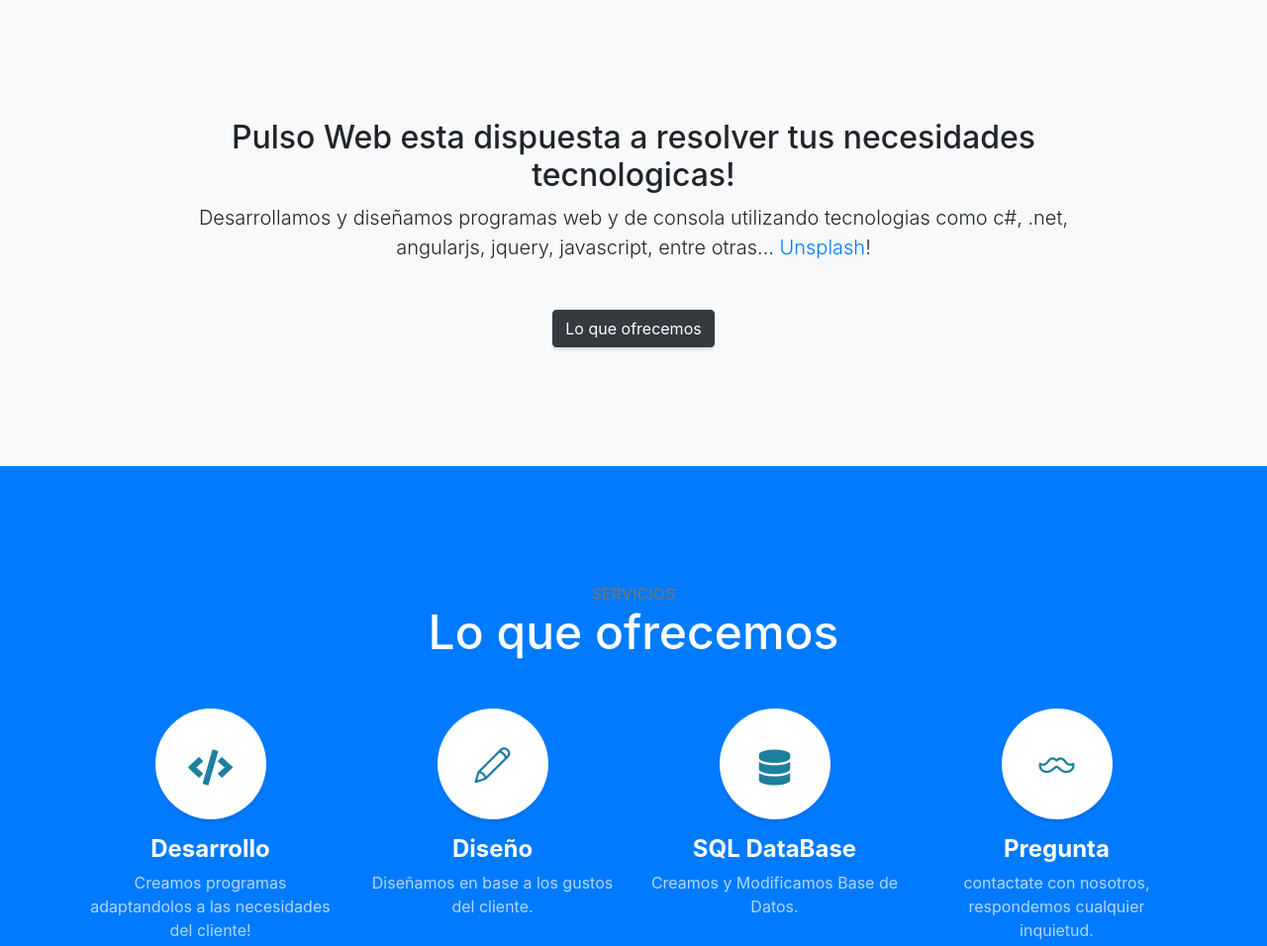
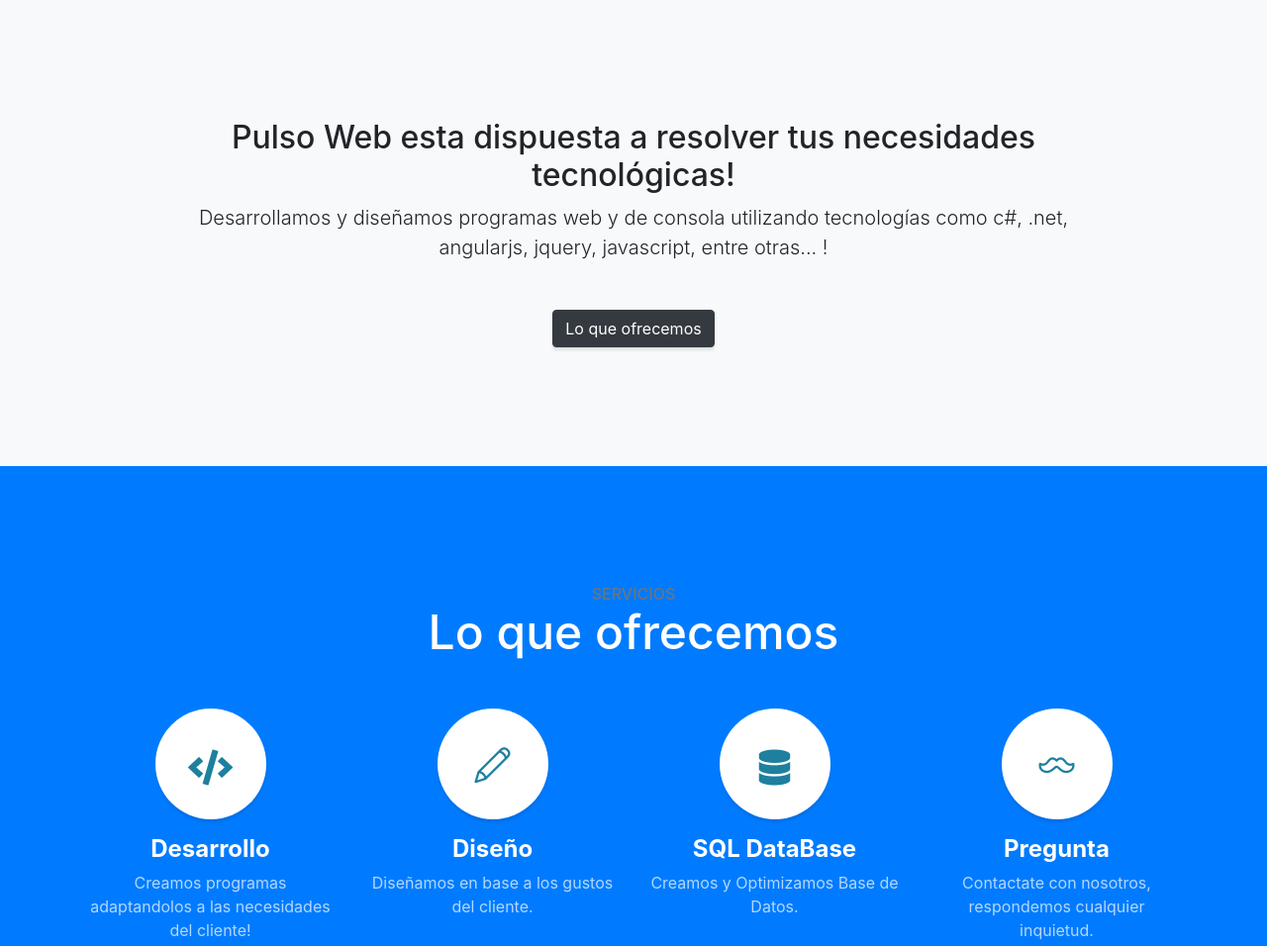
Before and after one commit to pulsoWeb/pulsoWeb.github.io, a website with bundled scripts: page index.html in a window 1280 px wide. Shown: the part 800-1756 px from the top of the page at 99% size. Built offline with nearby package versions, Linux system fonts and the light colour scheme.

Commit message:
correcciones

```diff
--- a/index.html
+++ b/index.html
@@ -49,9 +49,9 @@
         <div class="container text-center my-auto">
             <h1 class="mb-1">Pulso Web</h1>
             <h3 class="mb-5">
-                <em>Nuestro ingenio a tu disposicion</em>
+                <em>Nuestro ingenio a tu disposici&oacute;n</em>
             </h3>
-            <a class="btn btn-primary btn-xl js-scroll-trigger" href="#about">Saber mas</a>
+            <a class="btn btn-primary btn-xl js-scroll-trigger" href="#about">Saber m&aacute;s</a>
         </div>
         <div class="overlay"></div>
     </header>
@@ -60,10 +60,10 @@
         <div class="container text-center">
             <div class="row">
                 <div class="col-lg-10 mx-auto">
-                    <h2>Pulso Web esta dispuesta a resolver tus necesidades tecnologicas!</h2>
+                    <h2>Pulso Web esta dispuesta a resolver tus necesidades tecnol&oacute;gicas!</h2>
                     <p class="lead mb-5">
-                        Desarrollamos y diseñamos programas web y de consola utilizando tecnologias como c#, .net, angularjs, jquery, javascript, entre otras...
-                        <a href="https://unsplash.com/">Unsplash</a>!
+                        Desarrollamos y diseñamos programas web y de consola utilizando tecnolog&iacute;as como c#, .net, angularjs, jquery, javascript, entre otras...
+                        <a href="https://unsplash.com/"></a>!
                     </p>
                     <a class="btn btn-dark btn-xl js-scroll-trigger" href="#services">Lo que ofrecemos</a>
                 </div>
@@ -103,7 +103,7 @@
                     <h4>
                         <strong>SQL DataBase</strong>
                     </h4>
-                    <p class="text-faded mb-0">Creamos y Modificamos Base de Datos.</p>
+                    <p class="text-faded mb-0">Creamos y Optimizamos Base de Datos.</p>
                 </div>
                 <div class="col-lg-3 col-md-6">
                     <span class="service-icon rounded-circle mx-auto mb-3">
@@ -112,7 +112,7 @@
                     <h4>
                         <strong>Pregunta</strong>
                     </h4>
-                    <p class="text-faded mb-0">contactate con nosotros, respondemos cualquier inquietud.</p>
+                    <p class="text-faded mb-0">Contactate con nosotros, respondemos cualquier inquietud.</p>
                 </div>
             </div>
         </div>
@@ -218,7 +218,7 @@
                     </a>
                 </li>
                 <li class="list-inline-item">
-                    <a class="social-link rounded-circle text-white mr-3" href="https://gmail.com/">
+                    <a class="social-link rounded-circle text-white mr-3" href="https://gmail.com/to:pulsoweb.sistemas@gmail.com">
                         <i class="fa fa-envelope"></i>
                     </a>
                 </li>
```
